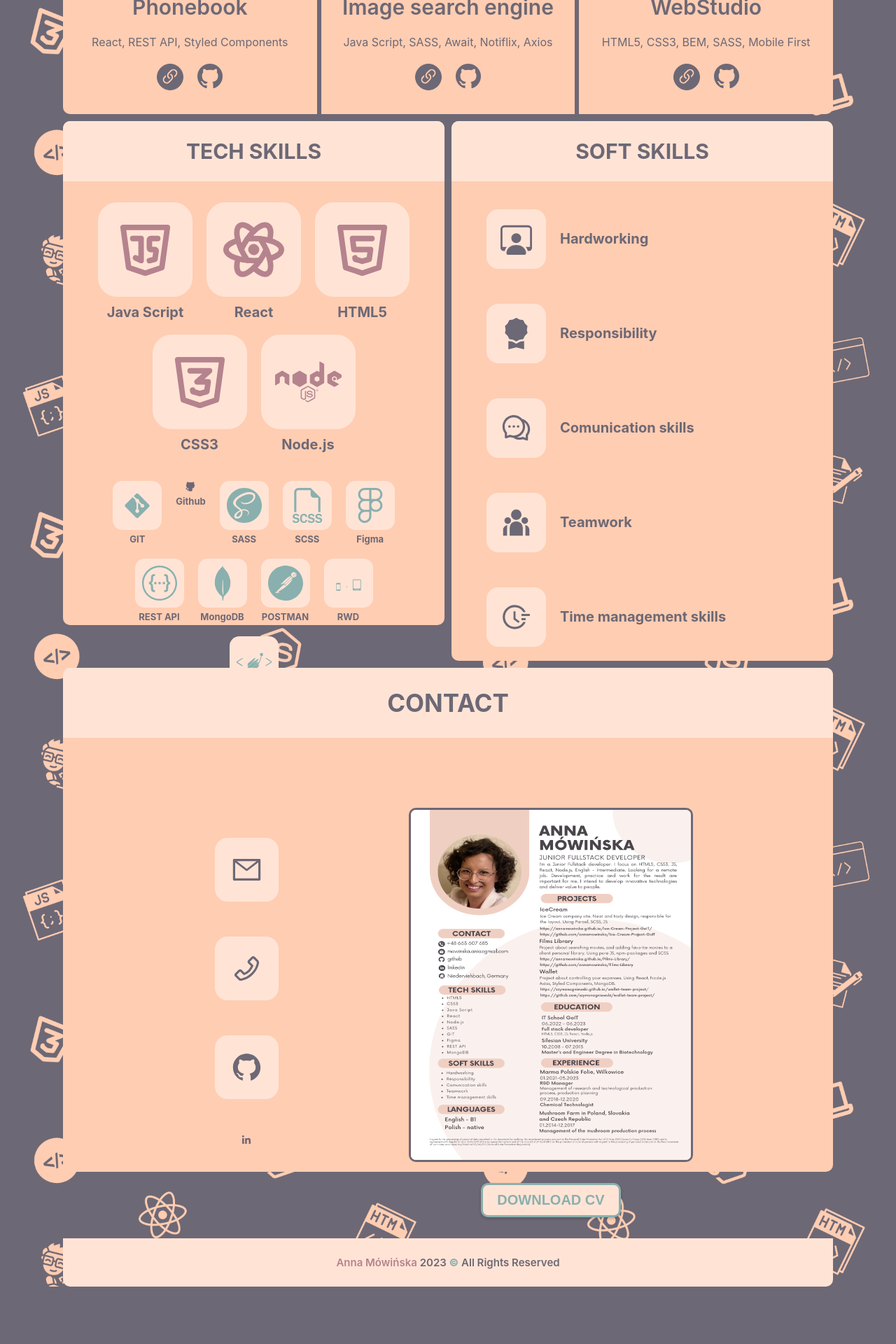
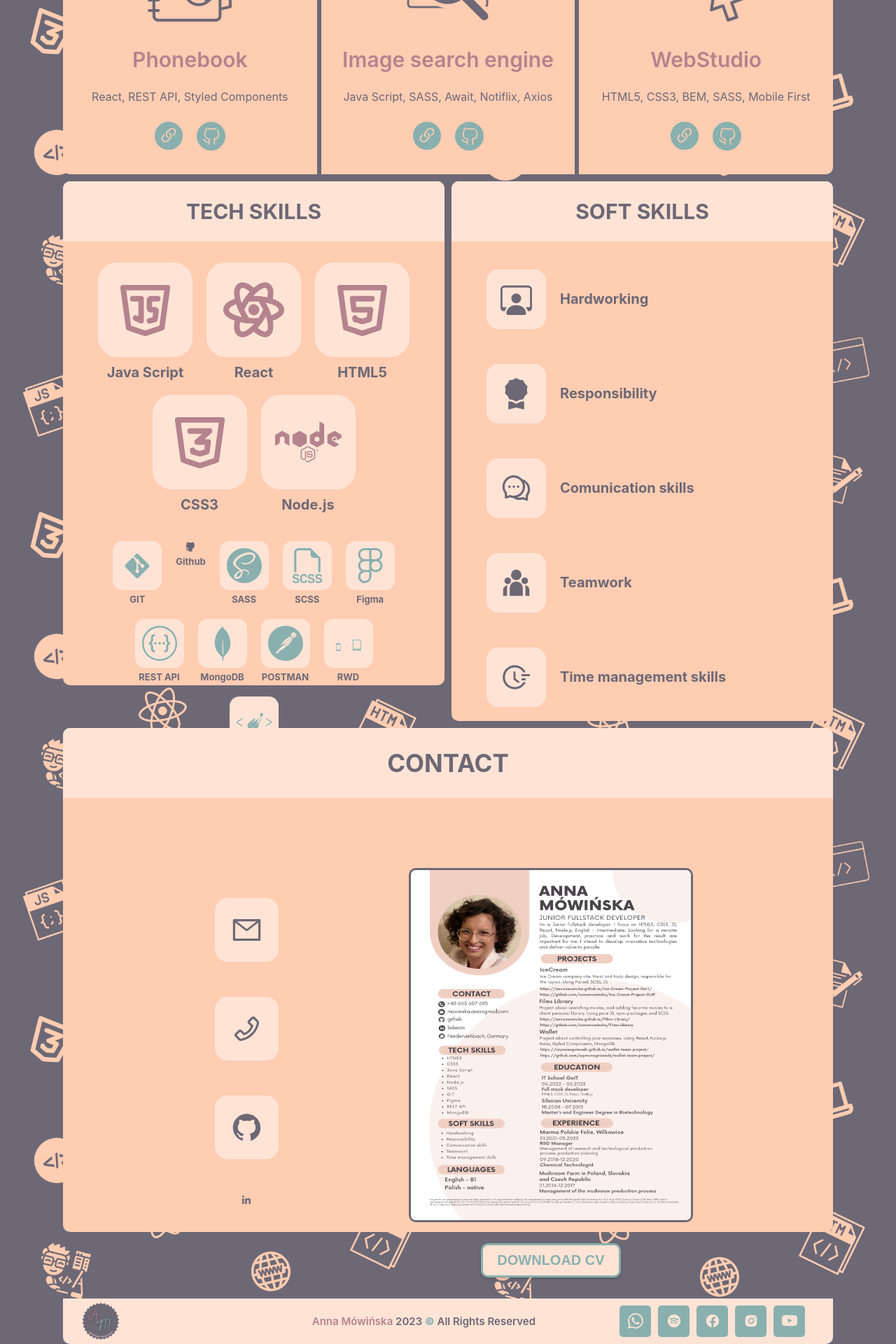
Before and after one commit to annamichalowska/cv-am, a React (Create React App) app: page / in a window 1280 px wide. Shown: the part 2440-4360 px from the top of the page at 70% size. Before the commit the page ends 4278 px from the top, so only its background shows below. Built offline with nearby package versions, Linux system fonts and the light colour scheme.

Commit message:
footer&projects

```diff
--- a/src/components/Contact/Contact.jsx
+++ b/src/components/Contact/Contact.jsx
@@ -4,10 +4,10 @@ import React, { useEffect, useState } from "react";
 import photo from '../Image/cv.png';
 import cvFile from '../Data/cv.pdf'
 import contactData from '../Data/contact';
+import { Footer } from 'components/Footer/Footer';
 import { IconContext } from 'react-icons';
 import { AiOutlineMail, AiOutlinePhone, AiOutlineGithub } from 'react-icons/ai';
 import { BiLogoLinkedin } from 'react-icons/bi';
-
 
 const iconComponents = {
   AiOutlineMail: AiOutlineMail,
@@ -100,9 +100,7 @@ export const Contact = ({ contact }) => {
           <button className={css.button} onClick={handleDownload}>Download CV</button>
         </div>
       </div>
-      <div className={css.footer}>
-        <p className={css.reserved}> <span className={css.company}>Anna Mówińska </span>2023 <span className={css.sign}>©</span> All Rights Reserved</p>
-      </div>
+      <Footer />
     </div>
   );
 };
--- a/src/components/Contact/Contact.module.css
+++ b/src/components/Contact/Contact.module.css
@@ -244,34 +244,3 @@
       border: 3px solid var(--green-color);
       transition: box-shadow 500ms cubic-bezier(0.4, 0, 0.2, 1);
     }
-
-    .footer {
-      width: 100%;
-      background-color: var(--light-color);
-      margin: 0;
-      height: auto;
-      text-align: center;
-      border-radius: 0 0 10px 10px;
-    }
-
-    .reserved {
-      padding: 10px 0;
-      font-weight: 600;
-      font-size: 10px;
-    }
-
-    @media  screen and (min-width: 768px) {
-      .reserved {
-        font-size: 15px;
-      }
-
-    }
-
-    .sign {
-      color: var(--green-color);
-      font-weight: 800;
-    }
-
-    .company {
-      color: var(--red-color);
-    }
--- /dev/null
+++ b/src/components/Footer/Footer.jsx
@@ -0,0 +1,35 @@
+// import PropTypes from 'prop-types';
+import css from './Footer.module.css';
+import photo from '../Image/logo.png'
+import { BiLogoSpotify, BiLogoFacebookCircle, BiLogoInstagramAlt } from 'react-icons/bi';
+import { BsWhatsapp, BsYoutube } from 'react-icons/bs';
+
+export const Footer = ({ media }) => {
+
+  return (
+    <div className={css.footer}>
+    <img src={photo} alt="logo" className={css.logo} />
+    <div className={css['mobile-block']}>
+    <p className={css.reserved}> <span className={css.company}>Anna Mówińska </span>2023 <span className={css.sign}>©</span> All Rights Reserved</p>
+    <div className={css['footer-icon']}>
+        <a href={"https://open.spotify.com/user/pieczara89?si=e29f169a094e4366"} className={css['icon-block']} target="_blank" rel="noreferrer">
+        <BsWhatsapp className={css['icon-media']}></BsWhatsapp>
+      </a>
+      <a href={"https://open.spotify.com/user/pieczara89?si=e29f169a094e4366"} className={css['icon-block']} target="_blank" rel="noreferrer">
+        <BiLogoSpotify className={css['icon-media']}></BiLogoSpotify>
+      </a>
+      <a href={"https://www.facebook.com/aneczka.michalowska"} className={css['icon-block']} target="_blank" rel="noreferrer">
+        <BiLogoFacebookCircle className={css['icon-media']}></BiLogoFacebookCircle>
+      </a>
+      <a href={"https://www.instagram.com/aneczkamichalowska/"} className={css['icon-block']} target="_blank" rel="noreferrer">
+        <BiLogoInstagramAlt className={css['icon-media']}></BiLogoInstagramAlt>
+      </a>
+      <a href={"https://www.youtube.com/channel/UC2sgNBSuDfwCIkimCymFJCQ"} className={css['icon-block']} target="_blank" rel="noreferrer">
+        <BsYoutube className={css['icon-media']}></BsYoutube>
+      </a>
+    </div>
+    </div>
+
+  </div>
+  );
+};
--- /dev/null
+++ b/src/components/Footer/Footer.module.css
@@ -0,0 +1,127 @@
+.footer {
+    width: 100%;
+    background-color: var(--light-color);
+    margin: 0;
+    height: auto;
+    display: flex;
+    flex-direction: row;
+    align-items: center;
+    justify-content: space-between;
+    border-radius: 0 0 10px 10px;
+  }
+
+  .logo {
+    padding-left: 20px;
+    width: 70px;
+    height: auto;
+  }
+
+  .reserved {
+    font-weight: 600;
+    font-size: 10px;
+    margin: 0;
+    padding-bottom: 10px;
+  }
+
+  @media  screen and (min-width: 768px) and (max-width: 1199px) {
+    .reserved {
+      font-size: 15px;
+      padding: 10px 20px 10px 0;
+    }
+  }
+
+  @media  screen and (min-width: 1200px) {
+    .reserved {
+        font-size: 15px;
+        padding: 10px 100px 10px 0;
+    }
+  }
+
+  .sign {
+    color: var(--green-color);
+    font-weight: 800;
+  }
+
+  .company {
+    color: var(--red-color);
+  }
+
+  .footer-icon {
+    display: flex;
+    flex-direction: row;
+    padding-right: 20px;
+    padding-left: 20px;
+  }
+
+  .icon-block {
+    width: 15px;
+    height: 15px;
+    padding: 3px;
+    border-radius: 5px;
+    background-color: var(--green-color);
+    display: flex;
+    flex-direction: column;
+    justify-content: center;
+    align-items: center;
+    margin-right: 10px;
+    border: 2px solid var(--green-color);
+  }
+
+  @media screen and (min-width: 768px) and (max-width: 1199px) {
+    .icon-block {
+        width: 21px;
+        height: 21px;
+    }
+  }
+
+  @media screen and (min-width: 1200px) {
+    .icon-block {
+        width: 35px;
+        height: 35px;
+    }
+  }
+
+  .icon-media {
+    margin: 0;
+    fill:var(--light-color);
+    width: 15px;
+    height: 15px;
+  }
+
+  @media screen and (min-width: 768px) and (max-width: 1199px) {
+    .icon-media {
+        width: 18px;
+        height: 18px;
+    }
+  }
+
+  @media screen and (min-width: 1200px) {
+    .icon-media {
+        width: 22px;
+        height: 22px;
+    }
+  }
+
+  .icon-block:hover .icon-media {
+    fill: var(--green-color);
+  }
+
+  .icon-block:hover {
+    color: var(--green-color);
+    background-color: var(--light-color);
+    border: 2px solid var(--green-color);
+  }
+
+  .mobile-block {
+    display: flex;
+    flex-direction: column;
+    padding: 10px 10px 10px 0;
+  }
+
+  @media screen and (min-width: 768px) {
+    .mobile-block {
+    flex-direction: row;
+    justify-content: space-around;
+    align-items: center;
+    }
+  }
--- a/src/components/Projects/Projects.jsx
+++ b/src/components/Projects/Projects.jsx
@@ -7,7 +7,8 @@ import photo4 from '../Image/phonebook.png';
 import photo5 from '../Image/search.png';
 import photo6 from '../Image/webstudio.png';
 
-import { BsLink45Deg, BsGithub } from 'react-icons/bs';
+import { BsLink45Deg } from 'react-icons/bs';
+import { VscGithubAlt } from 'react-icons/vsc';
 
 const projectImg = [photo1, photo2, photo3, photo4, photo5, photo6];
 
@@ -40,7 +41,7 @@ export const Projects = ({ projects }) => {
                     <BsLink45Deg className={css['icon-site']}></BsLink45Deg>
                   </a>
                   <a href={git} target="_blank" rel="noreferrer">
-                    <BsGithub className={css['icon-git']}></BsGithub>
+                    <VscGithubAlt className={css['icon-git']}></VscGithubAlt>
                   </a>
                 </div>
               </figcaption>
--- a/src/components/Projects/Projects.module.css
+++ b/src/components/Projects/Projects.module.css
@@ -121,29 +121,33 @@
 .items:hover .animation {
   transform: translateY(0);
   transition: transform 250ms cubic-bezier(0.4, 0, 0.2, 1);
+  border: none;
 }
 
 .animation {
   position: absolute;
   display: flex;
+  align-items: center;
+  justify-content: center;
   content: '';
   width: 100%;
   height: 100%;
   top: 0;
   left: 0;
   background-color: var(--grey-color);
-  color: #ffe4d6;
+  color: var(--light-color);
   transform: translateY(100%);
   transition: transform 250ms cubic-bezier(0.4, 0, 0.2, 1);
+  border-top: 1px solid var(--cream-color);
 }
 
 .describe {
-  position: absolute;
   top: 0;
   left: 0;
   font-size: 18px;
   font-weight: 500;
-  padding: 40px;
+  padding: 0 40px;
+  align-content: center;
 }
 
 .block {
@@ -151,6 +155,7 @@
   overflow: hidden;
   display: flex;
   justify-content: center;
+  height: 200px;
 }
 
 .image {
@@ -175,7 +180,7 @@
   flex-direction: column;
   align-content: center;
   justify-content: space-between;
-  padding: 0 20px 20px 20px;
+  padding: 20px;
   height: 44%;
 }
 
@@ -189,6 +194,7 @@
   font-size: 30px;
   font-weight: 600;
   margin: 0;
+  color: var(--red-color);
 }
 
 .languages {
@@ -206,28 +212,31 @@
   width: 30px;
   height: 30px;
   border-radius: 50%;
-  border: 1px solid var(--grey-color);
-  background-color: var(--grey-color);
+  border: 2px solid var(--green-color);
+  background-color: var(--green-color);
   margin-right: 20px;
 }
 
 .icon-site:hover {
-  fill: var(--grey-color);
+  fill: var(--green-color);
   background-color: var(--light-color);
-  border: 1px solid var(--grey-color);
+  border: 2px solid var(--green-color);
   transition: transform 250ms cubic-bezier(0.4, 0, 0.2, 1);
 }
 
 .icon-git {
-  fill: var(--grey-color);
-  width: 36px;
-  height: 36px;
+  background-color: var(--green-color);
+  fill: var(--cream-color);
+  width: 27px;
+  height: 27px;
+  border-radius: 50%;
+  border: 2px solid var(--green-color);
+  padding: 5px;
 }
 
 .icon-git:hover {
-  fill: var(--light-color);
-  border: 1px solid var(--grey-color);
-  background-color: var(--grey-color);
+  fill: var(--green-color);
+  background-color: var(--light-color);
   border-radius: 50%;
   transition: transform 250ms cubic-bezier(0.4, 0, 0.2, 1);
 }
```
Also changed, not shown: src/components/Data/media.json (added, +7 -0 lines).
